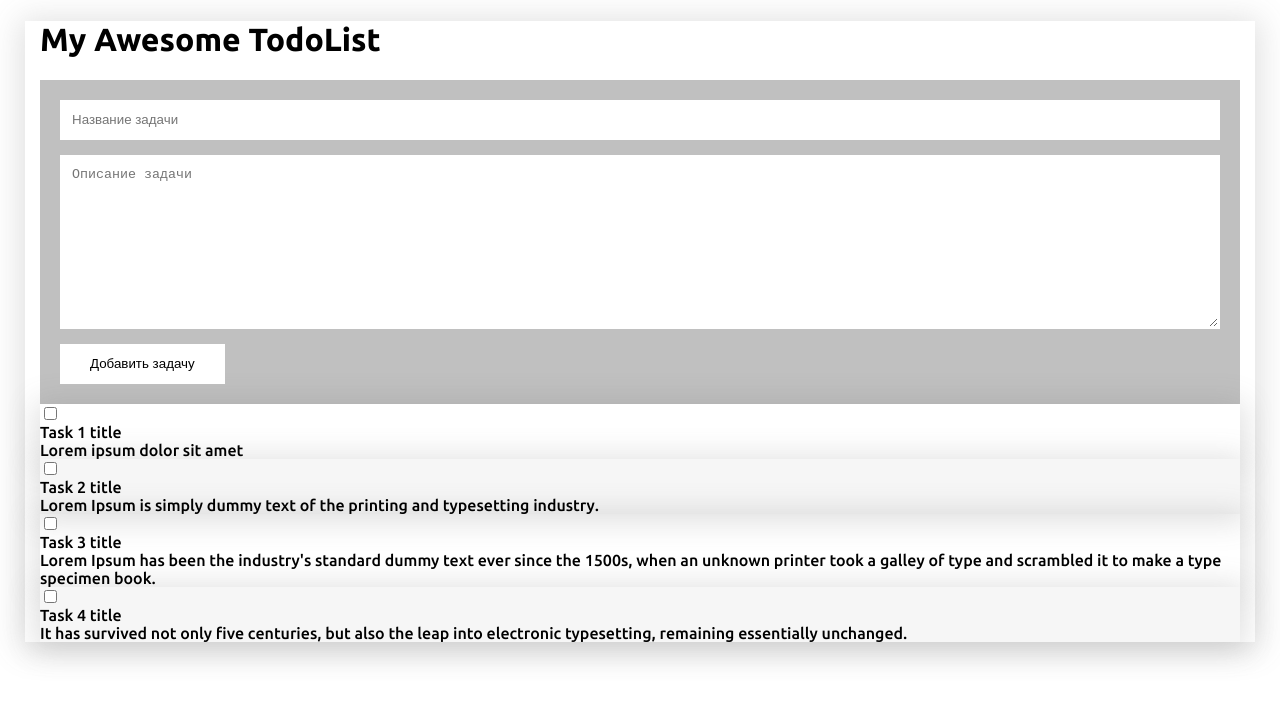
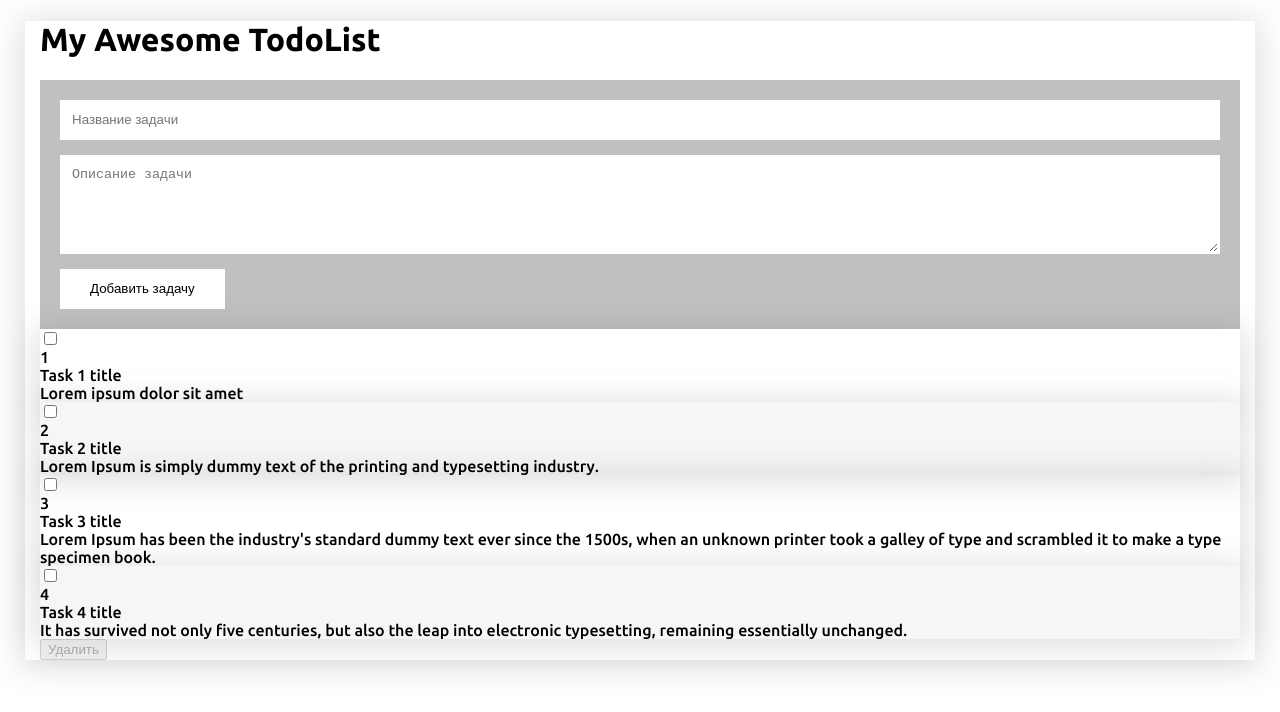
Before and after one commit to berlik-gabdulin/my-awesome-to-do-list, a Vue app: page / in a window 1280 px wide. Shown: the top 712 px of the page. Built offline with nearby package versions, Linux system fonts and the light colour scheme.

Commit message:
Удаление выделенных записей

```diff
--- a/src/App.vue
+++ b/src/App.vue
@@ -3,8 +3,8 @@
     <header>
       <h1>My Awesome TodoList</h1>
     </header>
-    <AddForm :tasks="tasks" @newTask="addTask"></AddForm>
-    <TaskItem :tasks="tasks" />
+    <AddForm :tasks="tasks" @newTask="addTask" id="addTask"></AddForm>
+    <TaskItem :tasks="tasks" :removeDisabled="removeDisabled" @checkTask="checkTask" @toRemove="toRemove" id="taskForm" />
   </div>
 </template>
 
@@ -18,41 +18,80 @@ export default {
     return {
       tasks: [
         {
-            // id: 0,
+          id: 1,
           taskTitle: "Task 1 title",
           taskDescription: "Lorem ipsum dolor sit amet"
         },
         {
-            // id: 1,
+          id: 2,
           taskTitle: "Task 2 title",
           taskDescription:
             "Lorem Ipsum is simply dummy text of the printing and typesetting industry."
         },
         {
-            // id: 2,
+          id: 3,
           taskTitle: "Task 3 title",
           taskDescription:
             "Lorem Ipsum has been the industry's standard dummy text ever since the 1500s, when an unknown printer took a galley of type and scrambled it to make a type specimen book."
         },
         {
-            // id: 4,
+          id: 4,
           taskTitle: "Task 4 title",
           taskDescription:
             "It has survived not only five centuries, but also the leap into electronic typesetting, remaining essentially unchanged."
         }
-        ]
+      ],
+      toRemoveArr: [],
+      removeDisabled: true,
+      lastTaskID: 4,
+      tasksCounter: 4
     };
   },
   methods: {
     addTask(task) {
-      console.log(`Task title: ${task.taskTitle}, descr: ${task.taskDescription}`);
+      // console.log(
+      //   `Task title: ${task.taskTitle}, descr: ${task.taskDescription}`
+      // );
       this.tasks.push({
-          taskTitle : task.taskTitle,
-          taskDescription : task.taskDescription
-        })
+        id: this.lastTaskID + 1,
+        taskTitle: task.taskTitle,
+        taskDescription: task.taskDescription
+      });
+      this.lastTaskID++;
+      document.getElementById("taskTitle").value = '';
+      document.getElementById("taskDescription").value = '';
+    },
+    checkTask(index) {
+      console.log(index);
+      if (this.toRemoveArr.indexOf(index) === -1) {
+        this.toRemoveArr.push(index);
+        // console.log("Added new task to RemoveArray ", this.toRemoveArr);
+      } else {
+        this.toRemoveArr.splice(this.toRemoveArr[index], 1);
+        // console.log("Chosen task removed from RemoveArray ", this.toRemoveArr);
       }
+
+      console.log();
+
+      if (this.toRemoveArr.length > 0) {
+        this.removeDisabled = false;
+      } else {
+        this.removeDisabled = true;
       }
-  ,
+    },
+    toRemove() {
+      this.toRemoveArr.forEach(id => {
+        this.tasks.splice(
+          this.tasks.indexOf(this.tasks.find(task => task.id === id)),
+          1
+        );
+      });
+      this.toRemoveArr = [];
+      document.getElementById("taskForm").reset();
+      this.removeDisabled = true;
+      // console.log("All tasks removed from array ", this.toRemoveArr);
+    }
+  },
   components: {
     AddForm,
     TaskItem
--- a/src/components/AddForm.vue
+++ b/src/components/AddForm.vue
@@ -1,7 +1,7 @@
 <template>
   <div class="add-form">
     <input id="taskTitle" type="text" name="taskTitle" class="add-form__input" placeholder="Название задачи">
-    <textarea id="taskDescription" name="taskDescription" cols="30" rows="10" class="add-form__input" placeholder="Описание задачи"></textarea>
+    <textarea id="taskDescription" name="taskDescription" cols="30" rows="5" class="add-form__input" placeholder="Описание задачи"></textarea>
     <button type="submit" class="add-form__button" v-on:click="addTask" >Добавить задачу</button>
   </div>
 </template>
@@ -16,6 +16,7 @@ export default {
           newTaskDescription = document.getElementById('taskDescription');
 
       if (newTaskTitle.value !== '') {
+
         // console.log(`Task title: ${newTaskTitle.value}, descr: ${newTaskDescription.value}`);
 
         this.$emit('newTask', {
--- a/src/components/TaskItem.vue
+++ b/src/components/TaskItem.vue
@@ -1,23 +1,32 @@
 <template>
-  <div class="task-item__wrapper">
-    <div class="task-item" v-for="task in tasks" :key="task.id">
+  <form class="task-item__wrapper">
+    <div class="task-item" v-for="(task, index) in tasks" :key="index">
       <div class="task-item__checkbox-wrp">
-        <input type="checkbox" class="task-item__checkbox" />
+        <input type="checkbox" class="task-item__checkbox" @click="checkTask(task.id)" />
       </div>
       <div class="task-item__id">{{ task.id }}</div>
       <div class="task-item__title">{{ task.taskTitle }}</div>
       <div class="task-item__description">{{ task.taskDescription }}</div>
     </div>
-  </div>
+    <button type="button" @click="toRemove" :disabled="removeDisabled">Удалить</button>
+  </form>
 </template>
 
 <script>
 export default {
-  props: ["tasks"]
+  props: ["tasks","removeDisabled"],
+  methods: {
+    checkTask(index) {
+      this.$emit("checkTask", index);
+    },
+    toRemove() {
+      this.$emit("toRemove");
+    }
+  }
 };
 </script>
 
-<style lang="scss">
+<style scoped lang="scss">
 @import "~@/assets/scss/all.scss";
 .task-item {
   box-shadow: $shadow;
```
Lines whose indentation alone changed are shown as unchanged.
